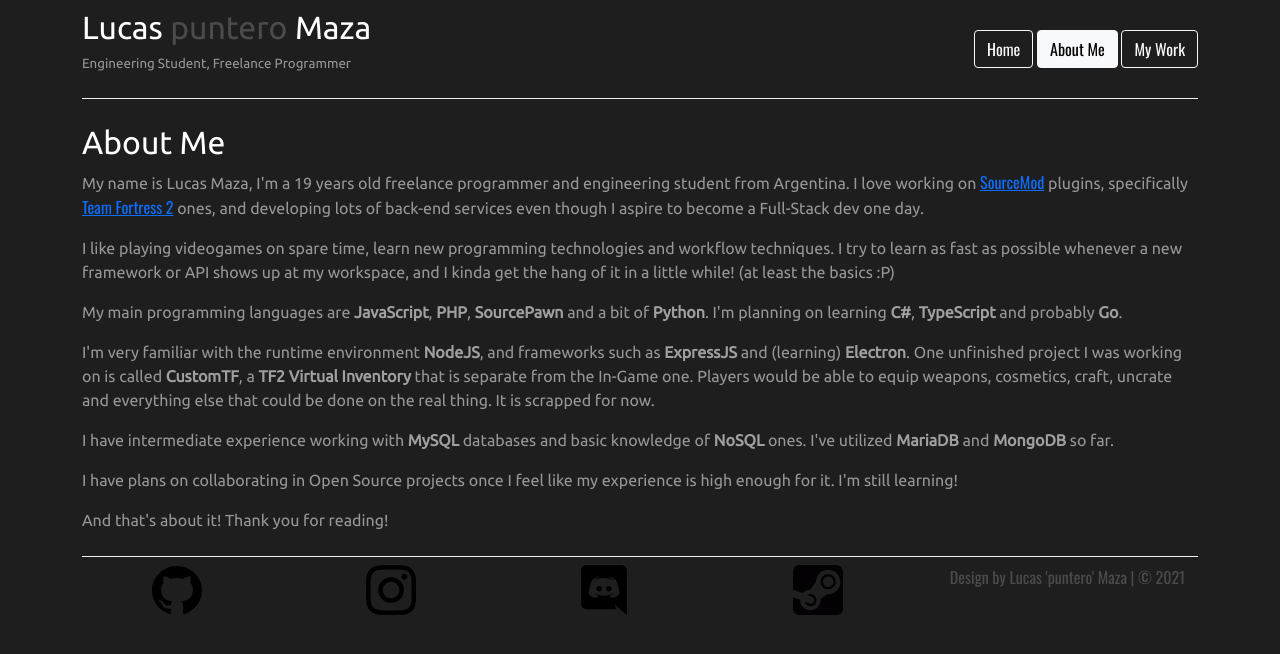
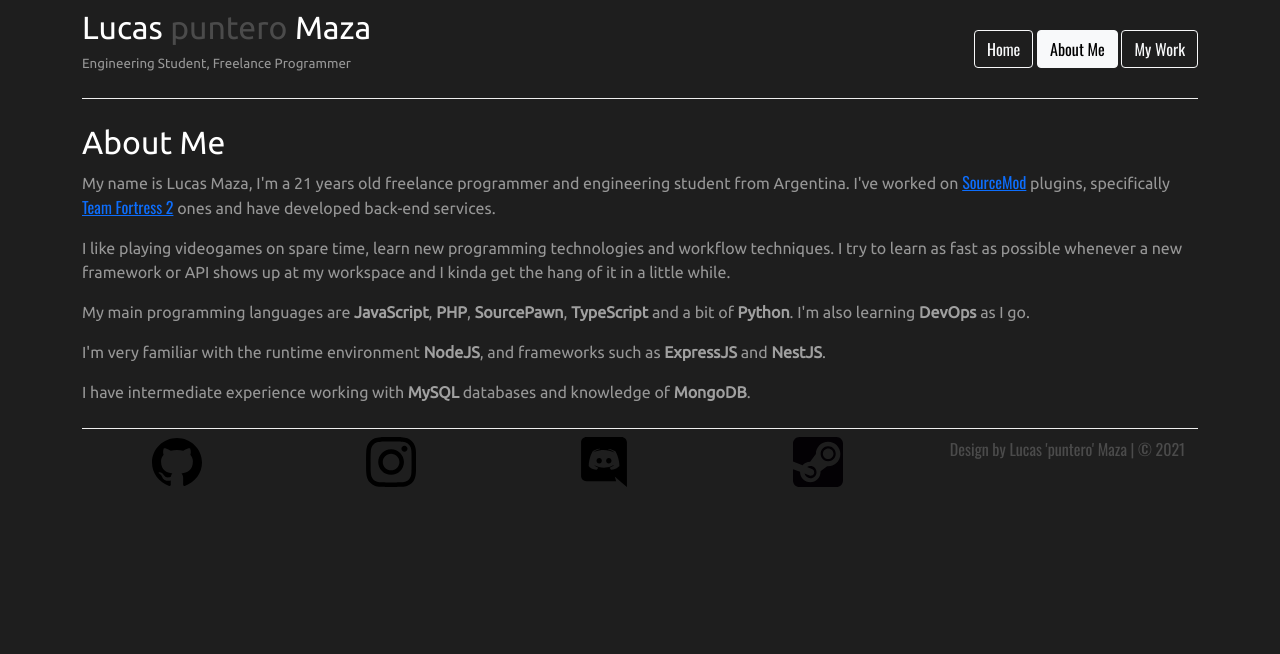
Before and after one commit to punteroo/punteroo.github.io, a plain HTML site: page about.html in a window 1280 px wide. Drawn offline with nearby package versions, Linux system fonts and the light colour scheme.

Commit message:
Update information

```diff
--- a/about.html
+++ b/about.html
@@ -34,13 +34,11 @@
                 <style> .content p { font-size: 12pt !important; } .content b { font-family: 'Ubuntu', sans-serif; color: rgb(160, 160, 160); }</style>
                 <div class="row mb-2 ml-4 mr-4">
                     <h2>About Me</h2>
-                    <p>My name is Lucas Maza, I'm a 19 years old freelance programmer and engineering student from Argentina. I love working on <a href="https://www.sourcemod.net/" target="_blank">SourceMod</a> plugins, specifically <a href="https://www.teamfortress.com/" target="_blank">Team Fortress 2</a> ones, and developing lots of back-end services even though I aspire to become a Full-Stack dev one day.</p>
-                    <p>I like playing videogames on spare time, learn new programming technologies and workflow techniques. I try to learn as fast as possible whenever a new framework or API shows up at my workspace, and I kinda get the hang of it in a little while! (at least the basics :P)</p>
-                    <p>My main programming languages are <b>JavaScript</b>, <b>PHP</b>, <b>SourcePawn</b> and a bit of <b>Python</b>. I'm planning on learning <b>C#</b>, <b>TypeScript</b> and probably <b>Go</b>.</p>
-                    <p>I'm very familiar with the runtime environment <b>NodeJS</b>, and frameworks such as <b>ExpressJS</b> and (learning) <b>Electron</b>. One unfinished project I was working on is called <b>CustomTF</b>, a <b>TF2 Virtual Inventory</b> that is separate from the In-Game one. Players would be able to equip weapons, cosmetics, craft, uncrate and everything else that could be done on the real thing. It is scrapped for now.</p>
-                    <p>I have intermediate experience working with <b>MySQL</b> databases and basic knowledge of <b>NoSQL</b> ones. I've utilized <b>MariaDB</b> and <b>MongoDB</b> so far.</p>
-                    <p>I have plans on collaborating in Open Source projects once I feel like my experience is high enough for it. I'm still learning!</p>
-                    <p>And that's about it! Thank you for reading!</p>
+                    <p>My name is Lucas Maza, I'm a <span class="age" style="color: rgb(151, 151, 151);"></span> years old freelance programmer and engineering student from Argentina. I've worked on <a href="https://www.sourcemod.net/" target="_blank">SourceMod</a> plugins, specifically <a href="https://www.teamfortress.com/" target="_blank">Team Fortress 2</a> ones and have developed back-end services.</p>
+                    <p>I like playing videogames on spare time, learn new programming technologies and workflow techniques. I try to learn as fast as possible whenever a new framework or API shows up at my workspace and I kinda get the hang of it in a little while.</p>
+                    <p>My main programming languages are <b>JavaScript</b>, <b>PHP</b>, <b>SourcePawn</b>, <b>TypeScript</b> and a bit of <b>Python</b>. I'm also learning <b>DevOps</b> as I go.</p>
+                    <p>I'm very familiar with the runtime environment <b>NodeJS</b>, and frameworks such as <b>ExpressJS</b> and <b>NestJS</b>.</p>
+                    <p>I have intermediate experience working with <b>MySQL</b> databases and knowledge of <b>MongoDB</b>.</p>
                 </div>
             </div>
 
@@ -79,6 +77,13 @@
                     var tooltipList = tooltipTriggerList.map(function (tooltipTriggerEl) {
                         return new bootstrap.Tooltip(tooltipTriggerEl)
                     })
+
+                    // My age calculation
+                    let date = new Date();
+
+                    let age = date.getFullYear() - 2001;
+                    let ageDOM = document.getElementsByClassName('age');
+                    ageDOM[0].innerHTML = `${age}`;
                 </script>
             </div>
         </div>
```
Also changed, not shown: index.html (+7 -2 lines), work.html (+14 -1 lines), img/qix-logo.png (added), img/work/qix_pugs.png (added).
